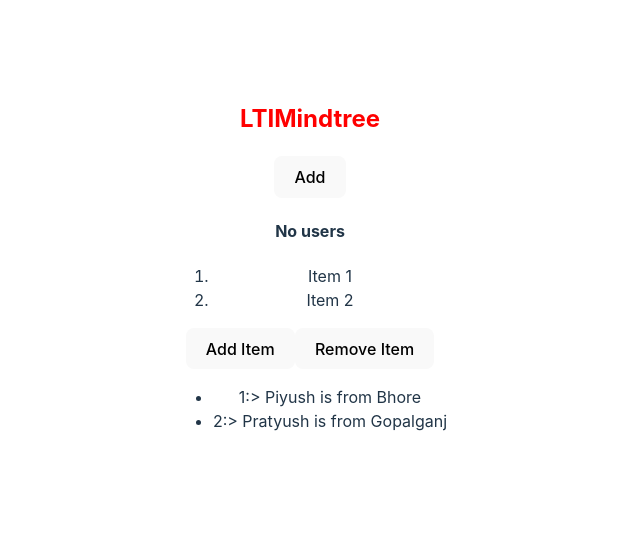
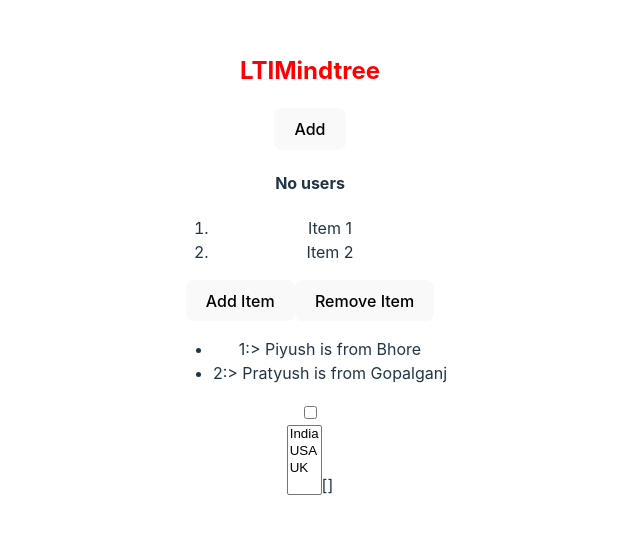
Before and after one commit to piyusht823/vue-App, a Vue app: page / in a window 1280 px wide. Shown: the part 135-668 px from the top of the page, without its empty margins (330-970 px from the left). Built offline with nearby package versions, Linux system fonts and the light colour scheme.

Commit message:
v-model uses

```diff
--- a/src/components/vbind.vue
+++ b/src/components/vbind.vue
@@ -11,10 +11,13 @@
     const user = ref(0)
     const cart = ref(['Item','Item'])
     const persons = ref([{id:1,name:"Piyush",city:"Bhore"},{id:2,name:"Pratyush", city:"Gopalganj"}])
+    const product = ref()
+    const item = ref()
+    const countries = ref([])
 
 
     function addItem(){
-        cart.value.push('Item')
+        cart.value.push(item.value)
     }
     function removeItem(){
         cart.value.pop()
@@ -41,8 +44,8 @@
     <ol>
         <li v-for="(item,index) in cart">{{ item }} {{ index +1}}</li>
     </ol>
-    <button @click="addItem()">Add Item</button>
-    <button @click="removeItem()">Remove Item</button>
+        <button @click="addItem()">Add Item</button>
+        <button @click="removeItem()">Remove Item</button>
 
 
     <!-- taking data from object type  -->
@@ -51,6 +54,16 @@
     </ul>
 
 
+    <!-- taking input from input tag and putting in second line -->
+    <input type="checkbox" v-model="product"/><br>
+    <div v-if="product">v-if Content</div>
+
+    <!-- selecting countries from lists -->
+    <select v-model="countries" multiple>
+        <option value="IN">India</option>
+        <option value="US">USA</option>
+        <option value="UK">UK</option>
+    </select>{{ countries }}<br>
 </template>
 
 <style>
```
